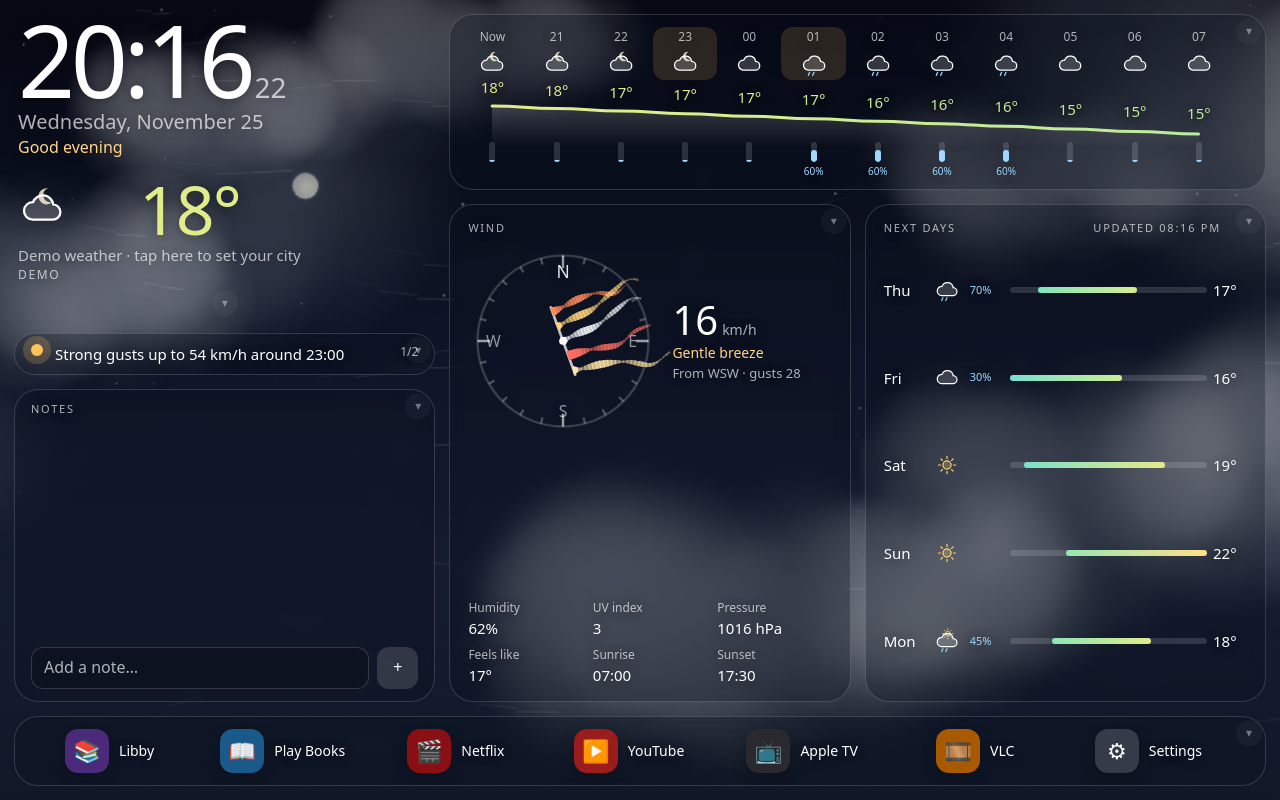
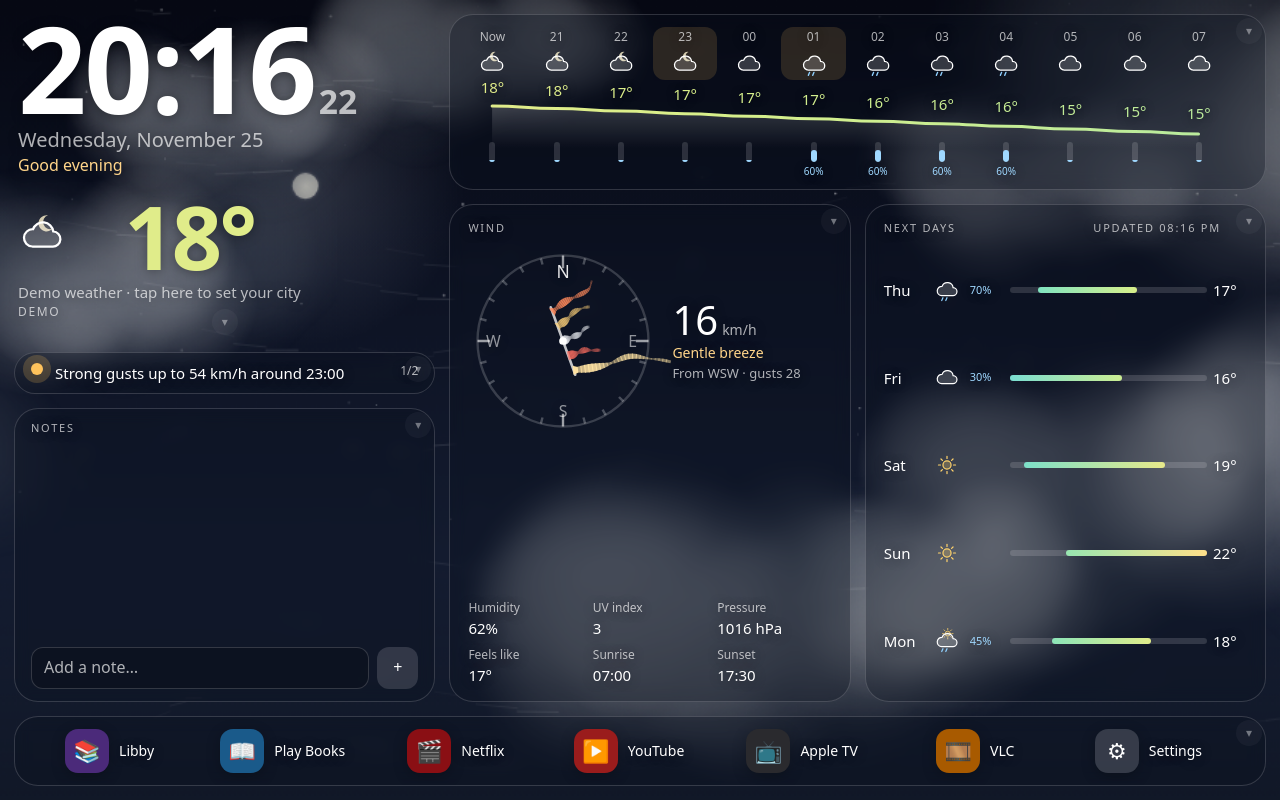
Before and after one commit to bishs/wall-display, a plain HTML site: page index.html in a window 1280 px wide. Drawn offline with Linux system fonts and the light colour scheme.

Commit message:
Larger bold clock and temperature; calmer streamers
The clock and temperature are larger and bold, for reading across the room.
Each streamer now lifts and settles on its own; the stronger the wind, the
longer it stays up, and from about 25 mph all stay up. The flutter phase now
adds up per frame, so gusts no longer make the ribbons jump.

```diff
--- a/index.html
+++ b/index.html
@@ -41,13 +41,13 @@
 
   /* header: clock + now, straight on the sky */
   #head{grid-area:head;display:flex;justify-content:space-between;align-items:flex-end;gap:12px;padding:0 6px 4px}
-  #time{font-size:clamp(80px,17vw,180px);font-weight:200;letter-spacing:-.045em;line-height:.9;font-variant-numeric:tabular-nums}
+  #time{font-size:clamp(92px,20vw,210px);font-weight:600;letter-spacing:-.02em;line-height:.9;font-variant-numeric:tabular-nums}
   #time .s{font-size:.28em;color:var(--dim);letter-spacing:0;margin-left:.12em}
   #date{font-size:clamp(18px,3.3vw,28px);color:var(--dim);margin-top:8px}
   #greet{font-size:clamp(15px,2.4vw,20px);color:var(--warm);margin-top:6px}
   #nowBox{text-align:right;cursor:pointer}
   #nowIcon{display:flex;justify-content:flex-end}
-  #nowTemp{font-size:clamp(56px,11vw,110px);font-weight:200;line-height:.95;letter-spacing:-.03em}
+  #nowTemp{font-size:clamp(64px,13vw,130px);font-weight:600;line-height:.95;letter-spacing:-.03em}
   #nowTxt{color:var(--dim);font-size:15px;margin-top:4px}
   #place{font-size:12px;letter-spacing:.14em;text-transform:uppercase;color:var(--dim);margin-top:6px}
   @media (orientation:landscape){#head{flex-direction:column;align-items:flex-start;justify-content:center}#nowBox{text-align:left;margin-top:18px}#nowIcon{justify-content:flex-start}}
@@ -175,12 +175,12 @@
   @media (orientation:landscape){
     #wrap{padding:var(--gap);grid-template-columns:1.05fr 1fr 1fr;grid-template-rows:auto auto auto minmax(0,1fr) auto;
       grid-template-areas:"head hourly hourly" "head wind fc" "adv wind fc" "notes wind fc" "dock dock dock"}
-    #time{font-size:min(12.5vh,110px)}
+    #time{font-size:min(15vh,136px)}
     #date{font-size:20px;margin-top:4px}
     #greet{font-size:16px;margin-top:2px}
     #head{flex-direction:column;align-items:flex-start;justify-content:flex-start;padding:0 4px}
     #nowBox{display:grid;grid-template-columns:auto auto;grid-template-areas:"ic tp" "tx tx" "pl pl";align-items:center;column-gap:12px;text-align:left;margin-top:10px}
-    #nowIcon{grid-area:ic}#nowTemp{grid-area:tp;font-size:min(8.5vh,68px)}#nowTxt{grid-area:tx}#place{grid-area:pl;margin-top:2px}
+    #nowIcon{grid-area:ic}#nowTemp{grid-area:tp;font-size:min(11vh,90px)}#nowTxt{grid-area:tx}#place{grid-area:pl;margin-top:2px}
     #nowIcon svg{width:48px;height:48px}
     #nowBox{margin-top:6px}
     #adv{align-items:flex-start;min-height:0}
@@ -213,7 +213,7 @@
   }
   @media (max-height:500px) and (orientation:landscape){
     #wrap{grid-template-columns:minmax(0,1fr) minmax(0,1fr);grid-template-areas:"head adv" "hourly hourly" "wind fc" "notes notes" "dock dock"}
-    #time{font-size:72px}
+    #time{font-size:84px}
     #compass{width:150px;height:150px}
   }
 
@@ -685,7 +685,8 @@ const PTS=['N','NNE','NE','ENE','E','ESE','SE','SSE','S','SSW','SW','WSW','W','W
 const beau=k=>k<1?'Calm':k<6?'Light air':k<12?'Light breeze':k<20?'Gentle breeze':k<29?'Moderate breeze':k<39?'Fresh breeze':k<50?'Strong breeze':k<62?'Near gale':k<75?'Gale':k<89?'Strong gale':'Storm-force';
 let windDir=0,windWob=1;
 /* wind streamers: five ribbons tied to the compass centre, blowing the way the wind goes.
-   Length shows strength. Stronger wind = longer, tighter, faster flutter. Calm = short ribbons that drift.
+   Length shows strength. Stronger wind = longer, tighter, faster flutter, and ribbons stay up longer.
+   Light air = ribbons float up now and then, one at a time, and settle down again.
    Gusts use the same timing as the sky, so ribbons surge when the clouds and streaks do.
    When the Wind panel is folded, a large set is drawn in the middle of the screen. */
 const STR_COLS=['#ff8a5c','#ffd27a','#f4f6fa','#ff6f61','#ffe3a3'];
@@ -705,18 +706,23 @@ function drawStreamers(c,R,t,kmh,label){
   x.strokeStyle='rgba(255,255,255,.75)';x.lineWidth=Math.max(1.5,R*.03);x.lineCap='round';
   x.beginPath();x.moveTo(cx-bx*R*.42,cy-by*R*.42);x.lineTo(cx+bx*R*.42,cy+by*R*.42);x.stroke();
   for(const s of strms){
-    const a=a0+s.off*.35*(1-f)+Math.sin(t*.7+s.ph)*.22*(1-f);   // calm: ribbons wander a little
+    const e=s.e||0;                                              // 0 = settled, 1 = up in the wind
+    const a=a0+(s.off*.35+Math.sin(t*.7+s.ph)*.22)*(1-f*e)       // light air: ribbons wander a little
+      +(1-e)*.6*Math.sin(t*.3+s.ph*3);                           // a settled ribbon lies where it falls
     const ox=cx+bx*R*s.off*1.4,oy=cy+by*R*s.off*1.4;             // own tie point on the bar
-    const L=R*(.6+1.0*f)*s.lk*(1+.07*Math.sin(t*2.3+s.ph));
+    // seen from above, a settled ribbon hangs down, so it looks short
+    const L=R*s.lk*(.32+(.28+1.0*f)*e)*(1+.07*e*Math.sin(t*2.3+s.ph));
     // the ribbon is built from its bend angle, segment by segment, so its length never stretches.
     // Two travelling waves (a long slow one and a short fast one) grow toward the tail, which whips;
     // calm air = big lazy curls, strong wind = tight fast ripples.
-    const A1=.22+.6*(1-f),A2=A1*.45,w1=2.4+9*f,w2=w1*1.9,k1=2*Math.PI*1.15,k2=2*Math.PI*2.6;
+    // the wave phases (s.p1, s.p2) are added up frame by frame in stepStreamers, so a change in
+    // speed changes the flutter smoothly instead of making the ribbon jump
+    const A1=.22+.6*(1-f),A2=A1*.45,k1=2*Math.PI*1.15,k2=2*Math.PI*2.6;
     const tug=.12*(1-f)*Math.sin(t*.9+s.ph*2)+.06*Math.sin(t*3.1+s.ph);   // slow random swing at the root
     const N=26,seg=L/N,W0=R*.11,P=[{x:ox,y:oy,tw:1,u:0}];
     let qx=ox,qy=oy;
     for(let i=1;i<=N;i++){
-      const u=i/N,p1=k1*u-w1*t+s.ph,p2=k2*u-w2*t+s.ph*1.7;
+      const u=i/N,p1=k1*u-(s.p1||0)+s.ph,p2=k2*u-(s.p2||0)+s.ph*1.7;
       const th=a+tug*(1-u)+A1*Math.pow(u,1.15)*Math.sin(p1)+A2*Math.pow(u,1.6)*Math.sin(p2);
       qx+=Math.sin(th)*seg;qy-=Math.cos(th)*seg;
       P.push({x:qx,y:qy,tw:Math.abs(Math.cos(p1*.5+p2*.25)),u});
@@ -728,7 +734,7 @@ function drawStreamers(c,R,t,kmh,label){
       const ex=dx/l*.6,ey=dy/l*.6;                                              // small overlap hides seams
       x.beginPath();x.moveTo(p.x+nx*wa-ex,p.y+ny*wa-ey);x.lineTo(q.x+nx*wb+ex,q.y+ny*wb+ey);
       x.lineTo(q.x-nx*wb+ex,q.y-ny*wb+ey);x.lineTo(p.x-nx*wa-ex,p.y-ny*wa-ey);x.closePath();
-      x.globalAlpha=(1-.5*p.u)*(.5+.5*p.tw);x.fill();
+      x.globalAlpha=(1-.5*p.u)*(.5+.5*p.tw)*(.65+.35*e);x.fill();
     }
   }
   x.globalAlpha=1;x.fillStyle='#fff';x.beginPath();x.arc(cx,cy,Math.max(2,R*.045),0,7);x.fill();
@@ -743,11 +749,33 @@ function drawStreamers(c,R,t,kmh,label){
   }
 }
 let windLabel=null;
+/* Each ribbon floats up and settles down on its own time, not all together.
+   upShare = the part of the time a ribbon is up: none below 5 km/h, about half at 24 km/h (15 mph),
+   always up from 40 km/h (25 mph). Stronger wind = longer up, shorter down. */
+function upShare(kmh){return Math.pow(clamp((kmh-5)/35,0,1),.8)}
+function stepStreamers(dt,t,kmh){
+  const f=Math.pow(clamp(kmh/55,0,1),.75),sh=upShare(kmh);
+  const w1=.8+7*Math.pow(f,1.5);                        // flutter speed: slow in light air, fast in a gale
+  // average seconds up grows with the wind; average seconds down keeps the share right,
+  // so in light air a ribbon lifts only now and then
+  const Tu=1.5+10*sh,Td=sh>0?Tu*(1-sh)/sh:60;
+  for(const s of strms){
+    if(s.until===undefined){s.up=Math.random()<sh;s.e=s.up?1:0;s.p1=s.p2=0;s.until=t+Math.random()*Math.min(Td,8)}
+    if(t>=s.until){
+      s.up=sh>.97?true:sh<.03?false:!s.up;
+      s.until=t+Math.max(1.5,(s.up?Tu:Td)*(.5+Math.random()));
+    }
+    s.e+=((s.up?1:0)-s.e)*Math.min(1,dt*(s.up?1.8:.8));   // rises quickly, settles slowly
+    const sp=w1*(.35+.65*s.e);                            // a settled ribbon barely moves
+    s.p1+=sp*dt;s.p2+=sp*1.9*dt;
+  }
+}
 function streamers(dt,t){
   const target=((tgt.dir+180)%360+360)%360;
   if(sDir===null)sDir=target;
   sDir=(sDir+(((target-sDir)%360+540)%360-180)*Math.min(1,dt*1.5)+360)%360;   // turn the short way
   const kmh=cur.wind*(1+(cur.gust-1)*Math.max(0,Math.sin(t*.55)+.5*Math.sin(t*1.9))*.7);
+  stepStreamers(dt,t,kmh);
   if(document.body.classList.contains('windFolded')){const c=$('#bigStrm');drawStreamers(c,c.clientWidth*.27,t,kmh,true)}
   else{const c=$('#strm');if(c.clientWidth)drawStreamers(c,c.clientWidth/2*.45,t,kmh)}
 }
@@ -1056,7 +1084,7 @@ setInterval(startLightMeter,3600000);
    BUILD changes with each release (stamp.py writes it here and in sw.js).
    Offline support and the update bar only work when the page comes from a web address, not from
    a file, so on the wall tablet the adb push is the update and only the "What's new" box shows. */
-const BUILD='20261125-200518';
+const BUILD='20261125-201519';
 const APP='homeWallDisplay';
 /* phones scroll: keep the tray's height free at the end of the page while the bar or box shows */
 new ResizeObserver(()=>{
--- a/release-notes.js
+++ b/release-notes.js
@@ -11,6 +11,15 @@
             can do now, and where in the app. */
 var RELEASE_NOTES = [
   {
+    id: '2026-11-25-b',
+    date: '2026-11-25',
+    title: 'Easier to read, calmer wind',
+    items: [
+      { kind: 'changed', text: 'The clock and the temperature are larger and bold, so you can read them from across the room.' },
+      { kind: 'changed', text: 'The wind streamers now match the wind. In light air they lift one at a time and settle down again. The stronger the wind, the longer they stay up. From about 25 mph they stay up.' }
+    ]
+  },
+  {
     id: '2026-11-25',
     date: '2026-11-25',
     title: 'Updates when you want them',
--- a/sw.js
+++ b/sw.js
@@ -7,7 +7,7 @@
    Never call skipWaiting() on install: that would swap the version in the middle of the user's work.
    Weather and other data requests are not kept here; the page handles those.
    stamp.py sets BUILD before each release. */
-const BUILD='20261125-200518';
+const BUILD='20261125-201519';
 const CACHE='wd-'+BUILD;
 const FILES=['./','./index.html','./release-notes.js','./whatsnew.js','./manifest.webmanifest','./icon-192.png','./icon-512.png','./apple-touch-icon.png'];
 
```
